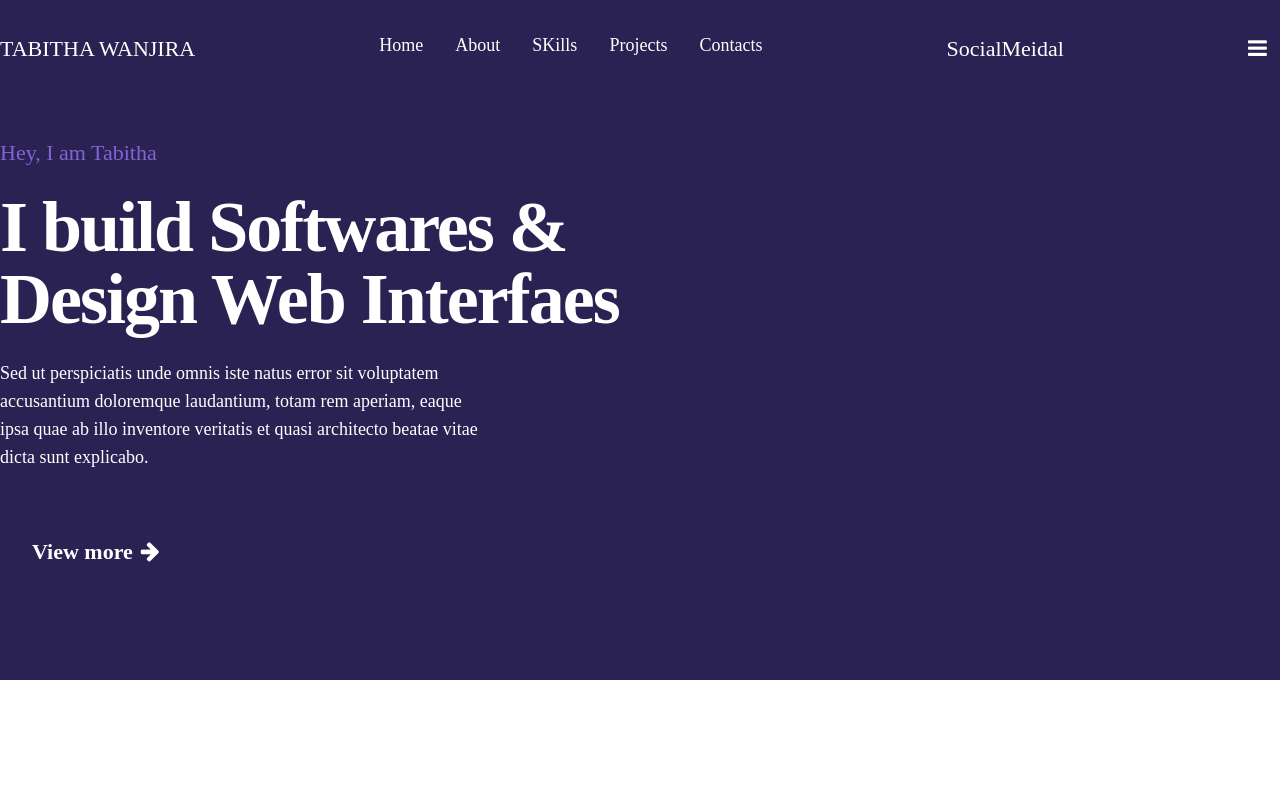
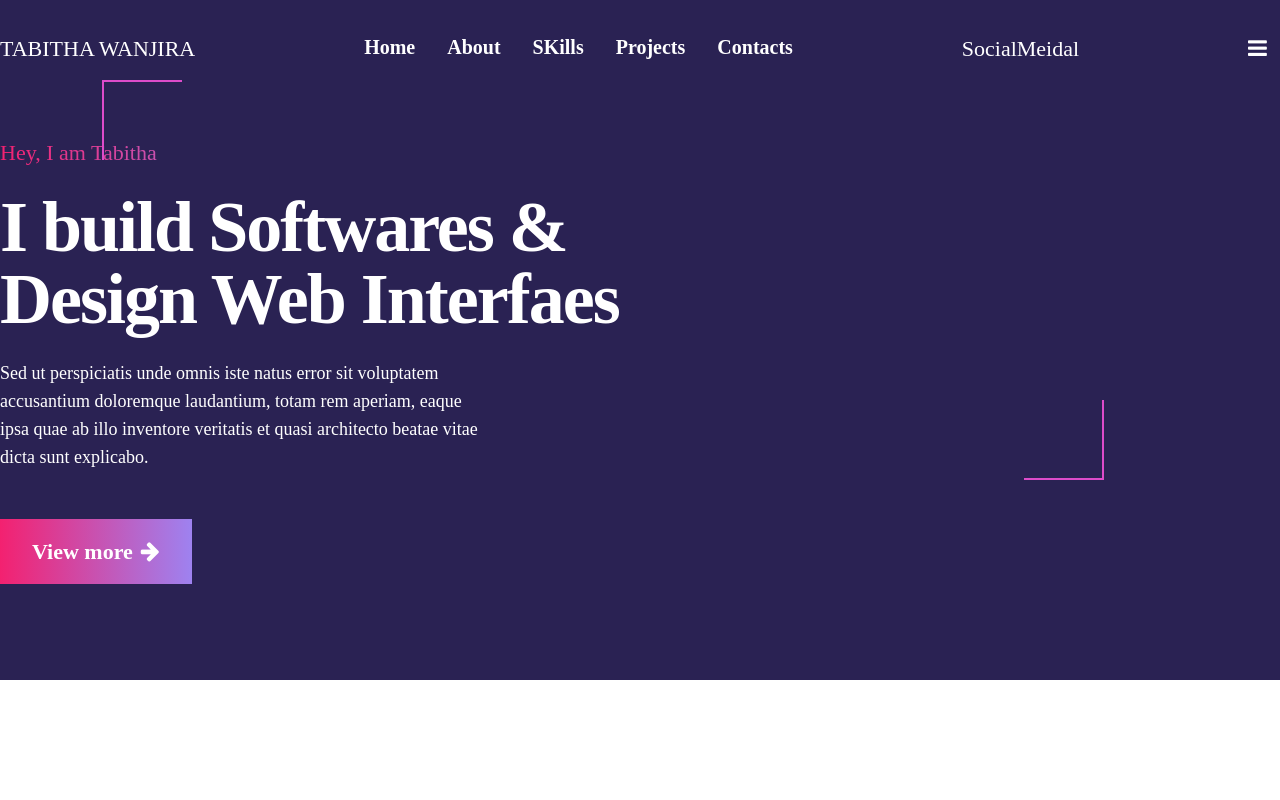
Before and after one commit to SheeTabz/Portfolio-Website, a React (Create React App) app: page / in a window 1280 px wide. Shown: the top 800 px of the page. Built offline with nearby package versions, Linux system fonts and the light colour scheme; a web font is replaced by a local one.

Commit message:
Add after psuedo element

```diff
--- a/src/App.css
+++ b/src/App.css
@@ -1,6 +1,10 @@
 .app{
     background-color: black;
     height: 100%
+}
+nav ul li{
+    font-size: 20px;
+    font-weight: 800;
 }
 nav ul li:hover{
     color: #8B85A9;
@@ -10,3 +14,46 @@ nav ul li:hover{
     text-align: center;
     font-weight: 800;
 }
+.heroSection{
+    /* background-image:linear-gradient(to bottom, white, #36274e); */
+}
+.leftSection::after{
+    content:'';
+    position: absolute;
+    top: 50%;
+   left:80%;
+   height: 80px;
+   width: 80px;
+    border: 2px solid #dd4cca;
+    border-style: double;
+    border-top: none;
+    border-left: none;
+}
+.leftSection::before{
+    content:'';
+    position: absolute;
+    top: 10%;
+   left:8%;
+    height: 80px;
+    width: 80px;
+    border-style: double;
+    border: 2px solid #dd4cca;
+    border-bottom: none;
+    border-right: none;
+}
+.leftSection h5{
+    background: linear-gradient(to right, #f32170, #9e82f0, yellow);
+-webkit-text-fill-color: transparent;
+-webkit-background-clip: text;
+}
+ .btn{
+   background-image: linear-gradient(to right, #f32170, #9e82f0)
+}
+/* .about-h2::before{
+    content: 'ABOUT';
+    position: absolute;
+    opacity:40;
+    top: 2rem;
+
+
+} */
```
